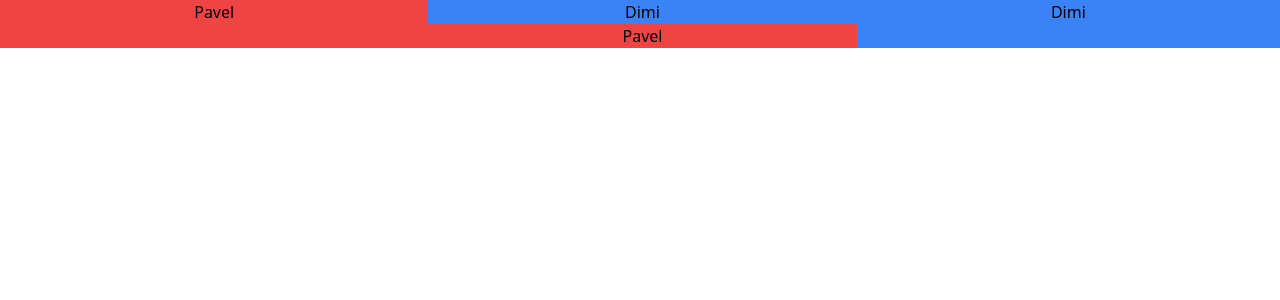
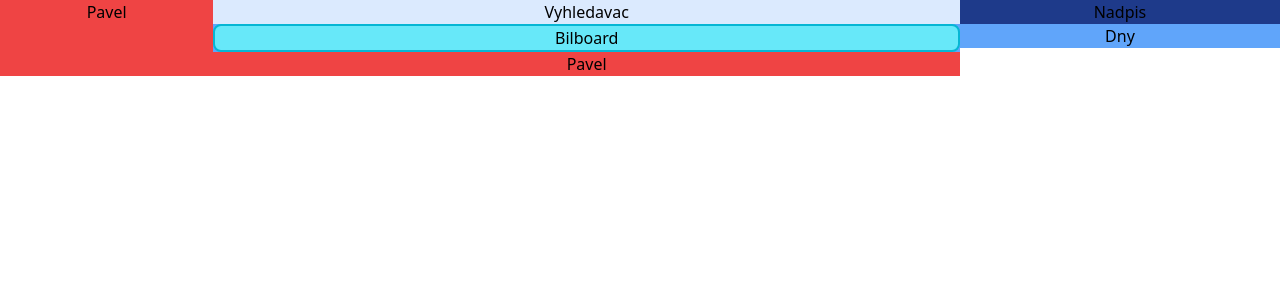
Before and after one commit to 5ENP4I/dvop3-web-1, a Vue app: page / in a window 1280 px wide. Shown: the top 300 px of the page. Built offline with nearby package versions, Linux system fonts and the light colour scheme.

Commit message:
MidCommit

```diff
--- a/src/App.vue
+++ b/src/App.vue
@@ -1,25 +1,42 @@
 <script setup>
-import HelloWorld from './components/HelloWorld.vue'
+import BlueBoard from './components/BlueBoard.vue'
+import Vyhledavac from './components/Vyhledavac.vue'
+
 </script>
 
 <template>
-  <div class="flex">
-    <div class="flex-auto bg-red-500 justify-between text-center">
+  <div class="flex flex-row">
+    <div class="basis-2/12 bg-red-500 text-center">
       Pavel
     </div>
-    <div class="flex-auto bg-violet-500">
-      <div class="flex-auto bg-blue-500 justify-between text-center">
-        Dimi
+
+
+    <div class="flex flex-col basis-7/12 bg-violet-500">
+
+
+      <div class="flex flex-col basis-8/15 bg-blue-500 text-center">
+        <div class="basis-5/19 bg-blue-100">
+          <Vyhledavac/>
+        </div>
+        <div class="basis-14/19 bg-blue-400">
+          <BlueBoard />
+        </div>
       </div>
-      <div class="flex-auto bg-red-500 justify-between text-center">
-        Pavel
-      </div>
+
+
+      <div class="basis-7/15 bg-red-500 text-center">Pavel</div>
     </div>
-    <div class="flex-auto bg-blue-500 justify-between text-center">
-      Dimi
-  </div>
+
+
+    <div class="basis-3/12 flex flex-col text-center">
+      <div class="basis-1/9 bg-blue-900">
+          Nadpis
+        </div>
+        <div class="basis-8/9 bg-blue-400">
+         Dny
+        </div>
+    </div>
   </div>
 </template>
 
-<style scoped>
-</style>
+<style scoped></style>
--- /dev/null
+++ b/src/components/BlueBoard.vue
@@ -0,0 +1,11 @@
+<script setup>
+</script>
+
+<template>
+  <div class="border-solid border-2 rounded-lg border-cyan-500 w-745 h-345 bg-cyan-300 ">
+    Bilboard
+  </div>
+</template>
+
+<style scoped>
+</style>
--- a/src/components/HelloWorld.vue
+++ /dev/null
@@ -1,40 +0,0 @@
-<script setup>
-import { ref } from 'vue'
-
-defineProps({
-  msg: String,
-})
-
-const count = ref(0)
-</script>
-
-<template>
-  <h1>{{ msg }}</h1>
-
-  <div class="card">
-    <button type="button" @click="count++">count is {{ count }}</button>
-    <p>
-      Edit
-      <code>components/HelloWorld.vue</code> to test HMR
-    </p>
-  </div>
-
-  <p>
-    Check out
-    <a href="https://vuejs.org/guide/quick-start.html#local" target="_blank"
-      >create-vue</a
-    >, the official Vue + Vite starter
-  </p>
-  <p>
-    Install
-    <a href="https://github.com/johnsoncodehk/volar" target="_blank">Volar</a>
-    in your IDE for a better DX
-  </p>
-  <p class="read-the-docs">Click on the Vite and Vue logos to learn more</p>
-</template>
-
-<style scoped>
-.read-the-docs {
-  color: #888;
-}
-</style>
--- /dev/null
+++ b/src/components/Vyhledavac.vue
@@ -0,0 +1,11 @@
+<script setup>
+</script>
+
+<template>
+  <div>
+    Vyhledavac
+  </div>
+</template>
+
+<style scoped>
+</style>
```
